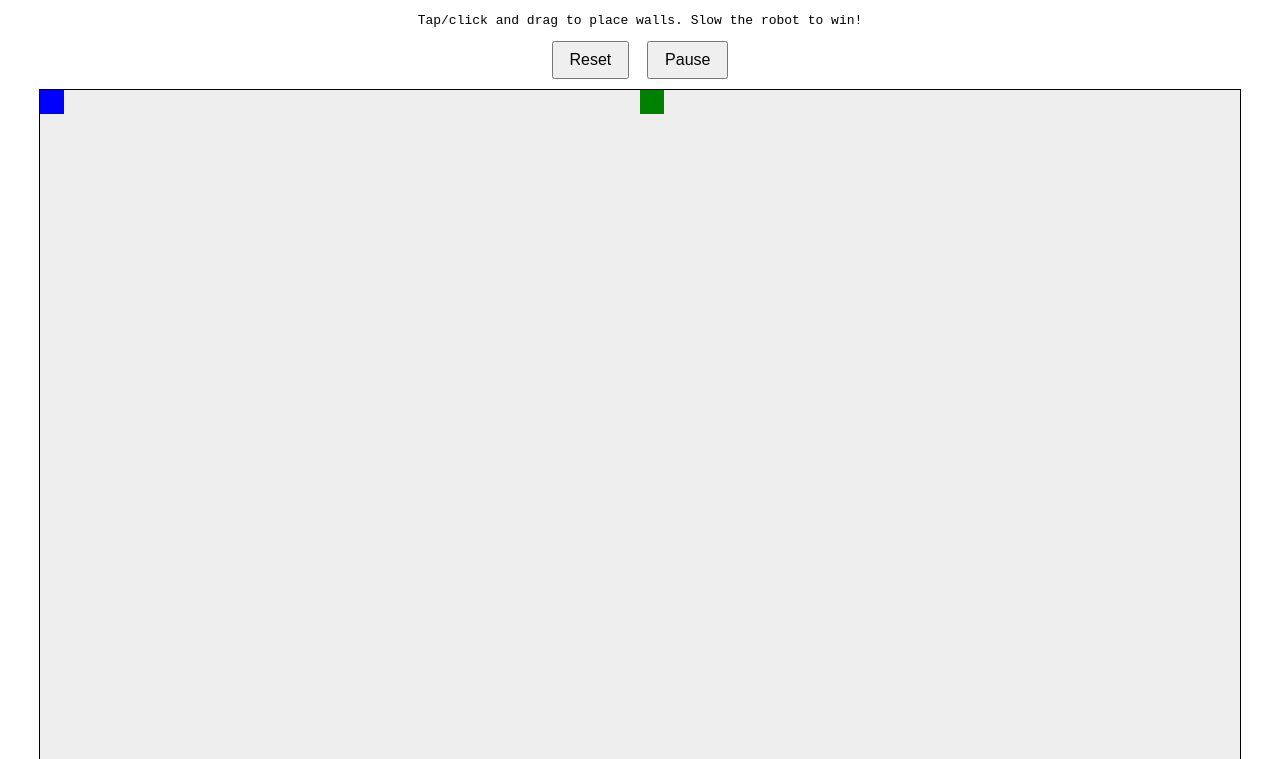
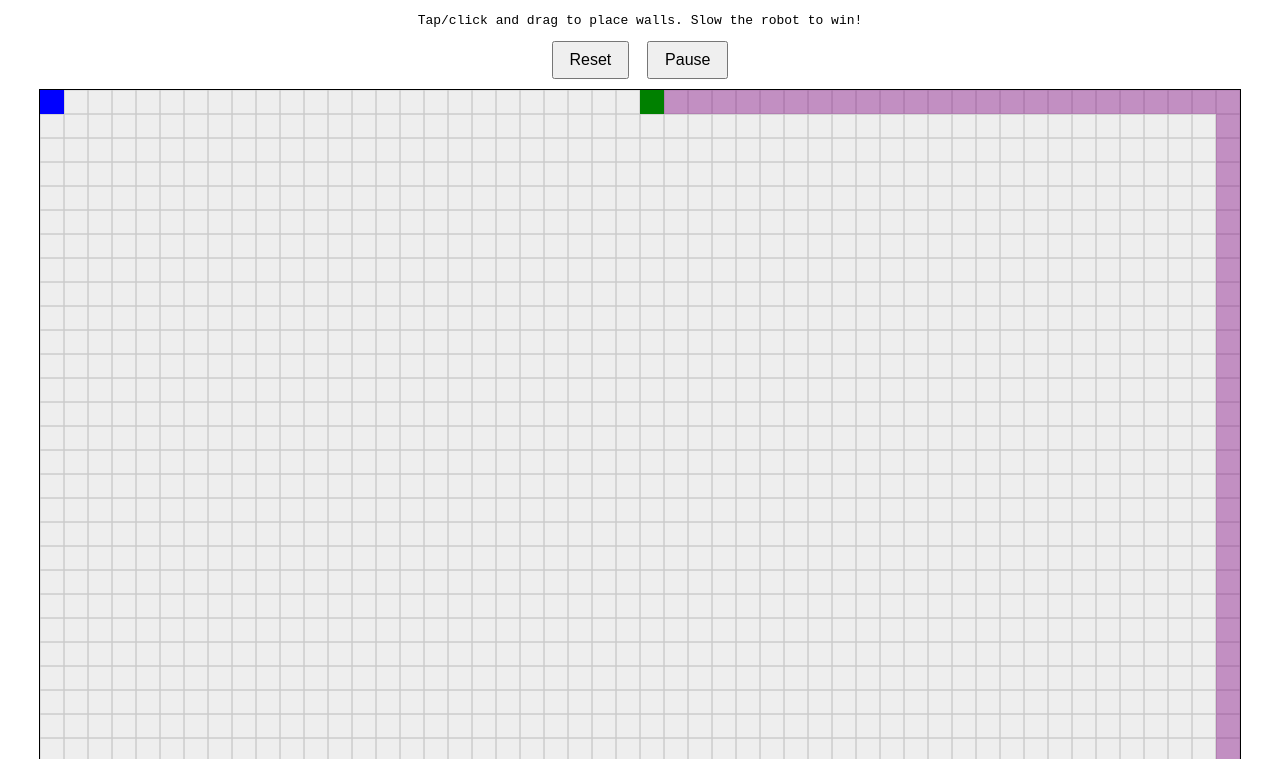
Before and after one commit to wtianzi/games, a plain HTML site: page a_star/index.html in a window 1280 px wide. Shown: the part 41-800 px from the top of the page. Drawn offline with Linux system fonts and the light colour scheme.

Commit message:
add a star path

```diff
--- a/a_star/index.html
+++ b/a_star/index.html
@@ -189,7 +189,7 @@
     });
 
     // Draw the grid, walls, start, goal, and robot
-    function draw() {
+    function draw_ori() {
       ctx.clearRect(0, 0, canvas.width, canvas.height);
 
       for (let y = 0; y < gridSize; y++) {
@@ -207,6 +207,49 @@
       ctx.fillStyle = 'red';
       ctx.fillRect(goal.x * cellSize, goal.y * cellSize, cellSize, cellSize);
 
+      ctx.fillStyle = 'green';
+      ctx.fillRect(robotPos.x * cellSize, robotPos.y * cellSize, cellSize, cellSize);
+    }
+
+    function draw() {
+      ctx.clearRect(0, 0, canvas.width, canvas.height);
+
+      // Draw grid background (optional light gray lines)
+      for (let y = 0; y < gridSize; y++) {
+        for (let x = 0; x < gridSize; x++) {
+          ctx.strokeStyle = '#ccc';
+          ctx.strokeRect(x * cellSize, y * cellSize, cellSize, cellSize);
+        }
+      }
+
+      // Draw walls
+      for (let y = 0; y < gridSize; y++) {
+        for (let x = 0; x < gridSize; x++) {
+          if (grid[y][x] === 1) {
+            ctx.fillStyle = 'black';
+            ctx.fillRect(x * cellSize, y * cellSize, cellSize, cellSize);
+          }
+        }
+      }
+
+      // Draw path (behind robot)
+      ctx.fillStyle = ctx.fillStyle = 'rgba(128, 0, 128, 0.4)'; //'purple';
+      for (const p of path) {
+        if ((p.x !== start.x || p.y !== start.y) &&
+            (p.x !== goal.x || p.y !== goal.y)) {
+          ctx.fillRect(p.x * cellSize, p.y * cellSize, cellSize, cellSize);
+        }
+      }
+
+      // Draw start
+      ctx.fillStyle = 'blue';
+      ctx.fillRect(start.x * cellSize, start.y * cellSize, cellSize, cellSize);
+
+      // Draw goal
+      ctx.fillStyle = 'red';
+      ctx.fillRect(goal.x * cellSize, goal.y * cellSize, cellSize, cellSize);
+
+      // Draw robot
       ctx.fillStyle = 'green';
       ctx.fillRect(robotPos.x * cellSize, robotPos.y * cellSize, cellSize, cellSize);
     }
```
